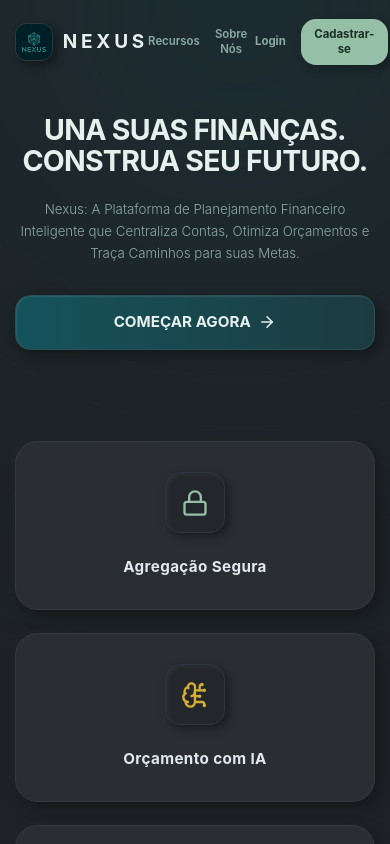
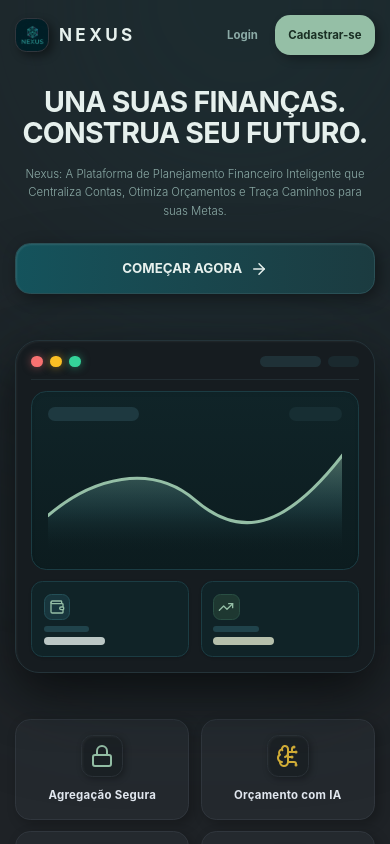
Before and after one commit to LnSantos-maker/app-financeiro-frontend, a React (Vite) app: page / in a window 390 px wide. Built offline with nearby package versions, Linux system fonts and the light colour scheme.

Commit message:
feat(landing): make preview mockup visible on mobile with impeccable craft and symmetrical grid

```diff
--- a/src/pages/Login.jsx
+++ b/src/pages/Login.jsx
@@ -119,14 +119,14 @@ export default function Login({ onLoginSuccess, mostrarNotificacao }) {
       <div className="absolute top-0 right-0 w-[600px] h-[600px] bg-[#1b3b40] opacity-50 blur-[150px] rounded-full pointer-events-none -translate-y-1/2 translate-x-1/4"></div>
 
       {/* Navbar */}
-      <header className="flex justify-between items-center px-4 sm:px-8 lg:px-16 py-5 sm:py-6 relative z-20">
+      <header className="flex justify-between items-center px-4 sm:px-8 lg:px-16 py-4 sm:py-6 relative z-20">
          <div className="flex items-center gap-2.5 sm:gap-3">
-            <div className="w-10 h-10 bg-[#23272b] rounded-xl flex items-center justify-center shadow-[inset_2px_2px_4px_rgba(255,255,255,0.05),4px_4px_8px_rgba(0,0,0,0.4)] border border-[#30363d] overflow-hidden">
+            <div className="w-9 h-9 sm:w-10 sm:h-10 bg-[#23272b] rounded-xl flex items-center justify-center shadow-[inset_2px_2px_4px_rgba(255,255,255,0.05),4px_4px_8px_rgba(0,0,0,0.4)] border border-[#30363d] overflow-hidden shrink-0">
                <img src="/img/nexus_logo.jpg" alt="NEXUS Logo" className="w-full h-full object-cover" />
             </div>
-            <span className="text-xl font-bold tracking-[0.2em] text-[#e6f0ed]">NEXUS</span>
+            <span className="text-lg sm:text-xl font-bold tracking-[0.2em] text-[#e6f0ed]">NEXUS</span>
          </div>
-         <nav className="flex items-center gap-4 sm:gap-8 text-xs sm:text-sm font-semibold text-[#8baaa6]">
+         <nav className="hidden md:flex items-center gap-6 lg:gap-8 text-xs sm:text-sm font-semibold text-[#8baaa6]">
             <button type="button" onClick={() => setShowModalRecursos(true)} className="hover:text-[#e6f0ed] transition-colors py-1 cursor-pointer">
               Recursos
             </button>
@@ -135,64 +135,95 @@ export default function Login({ onLoginSuccess, mostrarNotificacao }) {
             </button>
          </nav>
          <div className="flex items-center gap-2 sm:gap-4">
-            <button onClick={() => openAuthModal(true)} className="text-xs sm:text-sm font-bold text-[#8baaa6] hover:text-[#e6f0ed] transition-colors min-h-[40px] px-2 sm:px-3">Login</button>
-            <button onClick={() => openAuthModal(false)} className="bg-[#95bfa6] text-[#1a2f24] hover:bg-[#a6d1b7] px-3.5 sm:px-6 py-2 sm:py-2.5 rounded-2xl font-bold shadow-[4px_4px_10px_rgba(0,0,0,0.3)] transition-all text-xs sm:text-sm min-h-[40px]">
+            <button onClick={() => openAuthModal(true)} className="text-xs sm:text-sm font-bold text-[#8baaa6] hover:text-[#e6f0ed] transition-colors min-h-[40px] px-2.5 sm:px-3">Login</button>
+            <button onClick={() => openAuthModal(false)} className="bg-[#95bfa6] text-[#1a2f24] hover:bg-[#a6d1b7] px-3.5 sm:px-6 py-2 sm:py-2.5 rounded-2xl font-bold shadow-[4px_4px_10px_rgba(0,0,0,0.3)] transition-all text-xs sm:text-sm min-h-[40px] whitespace-nowrap">
                Cadastrar-se
             </button>
          </div>
       </header>
 
       {/* Hero Section */}
-      <main className="flex-1 flex flex-col justify-center pt-8 sm:pt-10 pb-16 sm:pb-20 px-4 sm:px-8 lg:px-16 relative z-10 w-full max-w-[1400px] mx-auto">
-         <div className="flex flex-col lg:flex-row items-center justify-between w-full gap-12 lg:gap-16">
+      <main className="flex-1 flex flex-col justify-center pt-4 sm:pt-10 pb-16 sm:pb-20 px-4 sm:px-8 lg:px-16 relative z-10 w-full max-w-[1400px] mx-auto">
+         <div className="flex flex-col lg:flex-row items-center justify-between w-full gap-8 lg:gap-14">
 
             {/* Left Content */}
-            <div className="flex-1 flex flex-col items-center md:items-start text-center md:text-left z-10 w-full">
-               <h1 className="text-3xl sm:text-5xl lg:text-7xl font-bold leading-[1.1] text-[#e6f0ed] mb-6 tracking-tight">
+            <div className="flex-1 flex flex-col items-center lg:items-start text-center lg:text-left z-10 w-full">
+               <h1 className="text-3xl sm:text-5xl lg:text-7xl font-bold leading-[1.12] text-[#e6f0ed] mb-4 sm:mb-6 tracking-tight">
                   UNA SUAS FINANÇAS.<br />CONSTRUA SEU FUTURO.
                </h1>
-               <p className="text-sm sm:text-lg text-[#8baaa6] mb-8 sm:mb-10 max-w-lg leading-relaxed font-light">
+               <p className="text-xs sm:text-base lg:text-lg text-[#8baaa6] mb-6 sm:mb-8 max-w-lg leading-relaxed font-light">
                   Nexus: A Plataforma de Planejamento Financeiro Inteligente que Centraliza Contas, Otimiza Orçamentos e Traça Caminhos para suas Metas.
                </p>
                <div className="flex flex-col sm:flex-row gap-4 w-full sm:w-auto">
-                  <button onClick={() => openAuthModal(false)} className="bg-gradient-to-r from-[#14535c] to-[#1b3b40] border border-[#2a5056] text-[#e6f0ed] hover:from-[#1a6b77] hover:to-[#244b52] px-8 py-4 rounded-2xl font-bold shadow-[4px_4px_15px_rgba(0,0,0,0.4),inset_1px_1px_2px_rgba(255,255,255,0.1)] transition-all flex items-center justify-center gap-2 min-h-[44px]">
+                  <button onClick={() => openAuthModal(false)} className="bg-gradient-to-r from-[#14535c] to-[#1b3b40] border border-[#2a5056] text-[#e6f0ed] hover:from-[#1a6b77] hover:to-[#244b52] px-8 py-4 rounded-2xl font-bold shadow-[4px_4px_15px_rgba(0,0,0,0.4),inset_1px_1px_2px_rgba(255,255,255,0.1)] transition-all flex items-center justify-center gap-2 min-h-[48px] w-full sm:w-auto text-sm sm:text-base">
                      COMEÇAR AGORA <ArrowRight size={18} />
                   </button>
                </div>
             </div>
 
-            {/* Right Mockup */}
-            <div className="flex-1 relative w-full max-w-[600px] hidden md:block perspective-[1000px]">
-               {/* Mockup Window Neumorphic */}
-               <div className="relative z-10 bg-[#2a2e33] border border-[#353a40] rounded-[2rem] p-4 shadow-[15px_20px_40px_rgba(0,0,0,0.5),-5px_-5px_15px_rgba(255,255,255,0.02)] transform rotate-2 hover:rotate-0 transition-transform duration-700 ease-out">
-                  {/* Browser Header */}
-                  <div className="flex gap-2 mb-4 px-2">
-                     <div className="w-3 h-3 rounded-full bg-[#e69894]"></div>
-                     <div className="w-3 h-3 rounded-full bg-[#d4af37]"></div>
-                     <div className="w-3 h-3 rounded-full bg-[#95bfa6]"></div>
+            {/* Mockup Card (Visível e Otimizado no Mobile e no PC) */}
+            <div className="w-full lg:flex-1 max-w-[440px] sm:max-w-[480px] lg:max-w-[560px] relative mx-auto lg:mx-0 mt-4 lg:mt-0 perspective-[1000px]">
+               {/* Sombra de brilho suave atrás da moldura */}
+               <div className="absolute inset-0 bg-[#1b3b40]/25 blur-3xl rounded-[2.5rem] -z-10 pointer-events-none"></div>
+
+               {/* Mockup Window Neumorphic & Impeccable */}
+               <div className="relative z-10 bg-[#161c20] border border-[#243339] rounded-[24px] sm:rounded-[28px] p-4 sm:p-5 shadow-[0_20px_50px_rgba(0,0,0,0.6),inset_1px_1px_2px_rgba(255,255,255,0.05)] transform lg:rotate-2 lg:hover:rotate-0 transition-transform duration-700 ease-out">
+                  {/* Window Header com os 3 botões coloridos Mac Style */}
+                  <div className="flex items-center justify-between pb-3 mb-3 border-b border-[#212d32]">
+                     <div className="flex items-center gap-2">
+                        <span className="w-3 h-3 rounded-full bg-[#f87171] shadow-[0_0_8px_rgba(248,113,113,0.5)]"></span>
+                        <span className="w-3 h-3 rounded-full bg-[#fbbf24] shadow-[0_0_8px_rgba(251,191,36,0.5)]"></span>
+                        <span className="w-3 h-3 rounded-full bg-[#34d399] shadow-[0_0_8px_rgba(52,211,153,0.5)]"></span>
+                     </div>
+                     <div className="flex items-center gap-2">
+                        <div className="h-3 w-16 bg-[#1f3137] rounded-full"></div>
+                        <div className="h-3 w-8 bg-[#1a292e] rounded-full"></div>
+                     </div>
                   </div>
-                  {/* Dashboard Graphic Representation */}
-                  <div className="bg-gradient-to-br from-[#1b3b40] to-[#112a2e] rounded-2xl p-6 border border-[#2a5056] shadow-[inset_4px_4px_10px_rgba(0,0,0,0.3)]">
-                     <div className="flex justify-between items-center mb-6">
-                        <div className="h-4 w-32 bg-[#2a5056] rounded-full"></div>
-                        <div className="h-4 w-20 bg-[#2a5056] rounded-full"></div>
+
+                  {/* Quadro Central do Gráfico (Onda Suave Idêntica ao Mockup) */}
+                  <div className="bg-gradient-to-b from-[#102428] to-[#0c1c1f] rounded-2xl p-4 sm:p-5 border border-[#1b3c43] shadow-inner mb-3 sm:mb-4 relative overflow-hidden">
+                     <div className="flex justify-between items-center mb-3 sm:mb-4 relative z-10">
+                        <div className="h-3.5 w-24 sm:w-28 bg-[#1e3940] rounded-full"></div>
+                        <div className="h-3.5 w-14 sm:w-16 bg-[#172e33] rounded-full"></div>
                      </div>
-                     {/* Chart Area */}
-                     <div className="h-40 bg-[#14535c]/30 rounded-xl mb-6 relative overflow-hidden border border-[#2a5056]/50">
-                        {/* Fake Line Chart */}
-                        <svg className="absolute bottom-0 w-full h-full" preserveAspectRatio="none" viewBox="0 0 100 100">
-                           <path d="M0,80 Q25,20 50,60 T100,10" fill="none" stroke="#95bfa6" strokeWidth="2" />
-                           <path d="M0,80 Q25,20 50,60 T100,10 L100,100 L0,100 Z" fill="#95bfa6" fillOpacity="0.1" />
+
+                     {/* Wave Chart Area */}
+                     <div className="h-32 sm:h-40 relative w-full overflow-hidden flex items-end">
+                        <svg className="w-full h-full" viewBox="0 0 400 160" fill="none" preserveAspectRatio="none">
+                           <defs>
+                              <linearGradient id="landingWaveGradient" x1="0" y1="0" x2="0" y2="1">
+                                 <stop offset="0%" stopColor="#95bfa6" stopOpacity="0.45" />
+                                 <stop offset="60%" stopColor="#5cb0b8" stopOpacity="0.12" />
+                                 <stop offset="100%" stopColor="#0c1c1f" stopOpacity="0.0" />
+                              </linearGradient>
+                           </defs>
+                           {/* Gradiente sob a onda */}
+                           <path d="M 0,110 C 60,60 140,40 200,90 C 260,140 320,130 400,30 L 400,160 L 0,160 Z" fill="url(#landingWaveGradient)" />
+                           {/* Linha fluida da onda em verde menta */}
+                           <path d="M 0,110 C 60,60 140,40 200,90 C 260,140 320,130 400,30" stroke="#95bfa6" strokeWidth="4" strokeLinecap="round" />
                         </svg>
                      </div>
-                     <div className="flex gap-4">
-                        <div className="w-1/2 h-20 bg-[#244b52] rounded-xl border border-[#316168] p-3 flex flex-col justify-between">
-                           <div className="w-6 h-6 rounded-md bg-[#95bfa6]/20"></div>
-                           <div className="h-2 w-16 bg-[#316168] rounded-full"></div>
+                  </div>
+
+                  {/* Dois cards inferiores simétricos (Lado a Lado) */}
+                  <div className="grid grid-cols-2 gap-3 sm:gap-4">
+                     <div className="bg-[#102428]/90 rounded-xl border border-[#1b3c43] p-3 flex flex-col justify-between h-20 sm:h-22 shadow-sm">
+                        <div className="w-7 h-7 sm:w-8 sm:h-8 rounded-lg bg-[#18363d] border border-[#244f57] flex items-center justify-center text-[#95bfa6]">
+                           <Wallet size={16} />
                         </div>
-                        <div className="w-1/2 h-20 bg-[#244b52] rounded-xl border border-[#316168] p-3 flex flex-col justify-between">
-                           <div className="w-6 h-6 rounded-md bg-[#d4af37]/20"></div>
-                           <div className="h-2 w-12 bg-[#316168] rounded-full"></div>
+                        <div className="space-y-1.5">
+                           <div className="h-1.5 w-12 bg-[#20434b] rounded-full"></div>
+                           <div className="h-2 w-16 bg-[#e6f0ed]/80 rounded-full"></div>
+                        </div>
+                     </div>
+                     <div className="bg-[#102428]/90 rounded-xl border border-[#1b3c43] p-3 flex flex-col justify-between h-20 sm:h-22 shadow-sm">
+                        <div className="w-7 h-7 sm:w-8 sm:h-8 rounded-lg bg-[#1e3831] border border-[#294e43] flex items-center justify-center text-[#95bfa6]">
+                           <TrendingUp size={16} />
+                        </div>
+                        <div className="space-y-1.5">
+                           <div className="h-1.5 w-12 bg-[#20434b] rounded-full"></div>
+                           <div className="h-2 w-16 bg-[#e0e8cd]/80 rounded-full"></div>
                         </div>
                      </div>
                   </div>
@@ -200,19 +231,19 @@ export default function Login({ onLoginSuccess, mostrarNotificacao }) {
             </div>
          </div>
 
-         {/* Features 4 Cards Bottom */}
-         <div className="w-full grid grid-cols-1 md:grid-cols-2 lg:grid-cols-4 gap-6 mt-24">
+         {/* Features Symmetrical 2x2 Grid on Mobile, 4 cols on Desktop */}
+         <div className="w-full grid grid-cols-2 lg:grid-cols-4 gap-3 sm:gap-6 mt-12 sm:mt-20">
             {[
-               { title: "Agregação Segura", icon: <Lock className="text-[#95bfa6]" size={28}/> },
-               { title: "Orçamento com IA", icon: <BrainCircuit className="text-[#d4af37]" size={28}/> },
-               { title: "Gestão de Portfólio", icon: <TrendingUp className="text-[#a4c5c1]" size={28}/> },
-               { title: "Planejamento de Metas", icon: <Target className="text-[#e69894]" size={28}/> }
+               { title: "Agregação Segura", icon: <Lock className="text-[#95bfa6]" size={24}/> },
+               { title: "Orçamento com IA", icon: <BrainCircuit className="text-[#d4af37]" size={24}/> },
+               { title: "Gestão de Portfólio", icon: <TrendingUp className="text-[#a4c5c1]" size={24}/> },
+               { title: "Planejamento de Metas", icon: <Target className="text-[#e69894]" size={24}/> }
             ].map((f, i) => (
-               <div key={i} className="bg-[#2a2e33] rounded-3xl p-8 flex flex-col items-center justify-center text-center border border-[#353a40] shadow-[6px_6px_15px_rgba(0,0,0,0.3),-4px_-4px_10px_rgba(255,255,255,0.02)] hover:-translate-y-2 transition-transform duration-300 cursor-pointer group">
-                  <div className="w-16 h-16 bg-[#23272b] rounded-2xl flex items-center justify-center mb-6 shadow-[inset_2px_2px_5px_rgba(255,255,255,0.05),4px_4px_10px_rgba(0,0,0,0.4)] border border-[#30363d] group-hover:scale-110 transition-transform">
+               <div key={i} className="bg-[#24292e] rounded-2xl sm:rounded-3xl p-4 sm:p-7 flex flex-col items-center justify-center text-center border border-[#30363d] shadow-[4px_4px_12px_rgba(0,0,0,0.25)] hover:-translate-y-1.5 transition-transform duration-300 cursor-pointer group">
+                  <div className="w-11 h-11 sm:w-14 sm:h-14 bg-[#1b2024] rounded-xl sm:rounded-2xl flex items-center justify-center mb-3 sm:mb-4 shadow-[inset_1px_1px_3px_rgba(255,255,255,0.05),2px_2px_6px_rgba(0,0,0,0.3)] border border-[#2b3137] group-hover:scale-110 transition-transform">
                      {f.icon}
                   </div>
-                  <h3 className="font-bold text-[#e2e8f0] tracking-wide">{f.title}</h3>
+                  <h3 className="font-bold text-[#e2e8f0] text-xs sm:text-sm tracking-wide">{f.title}</h3>
                </div>
             ))}
          </div>
```
